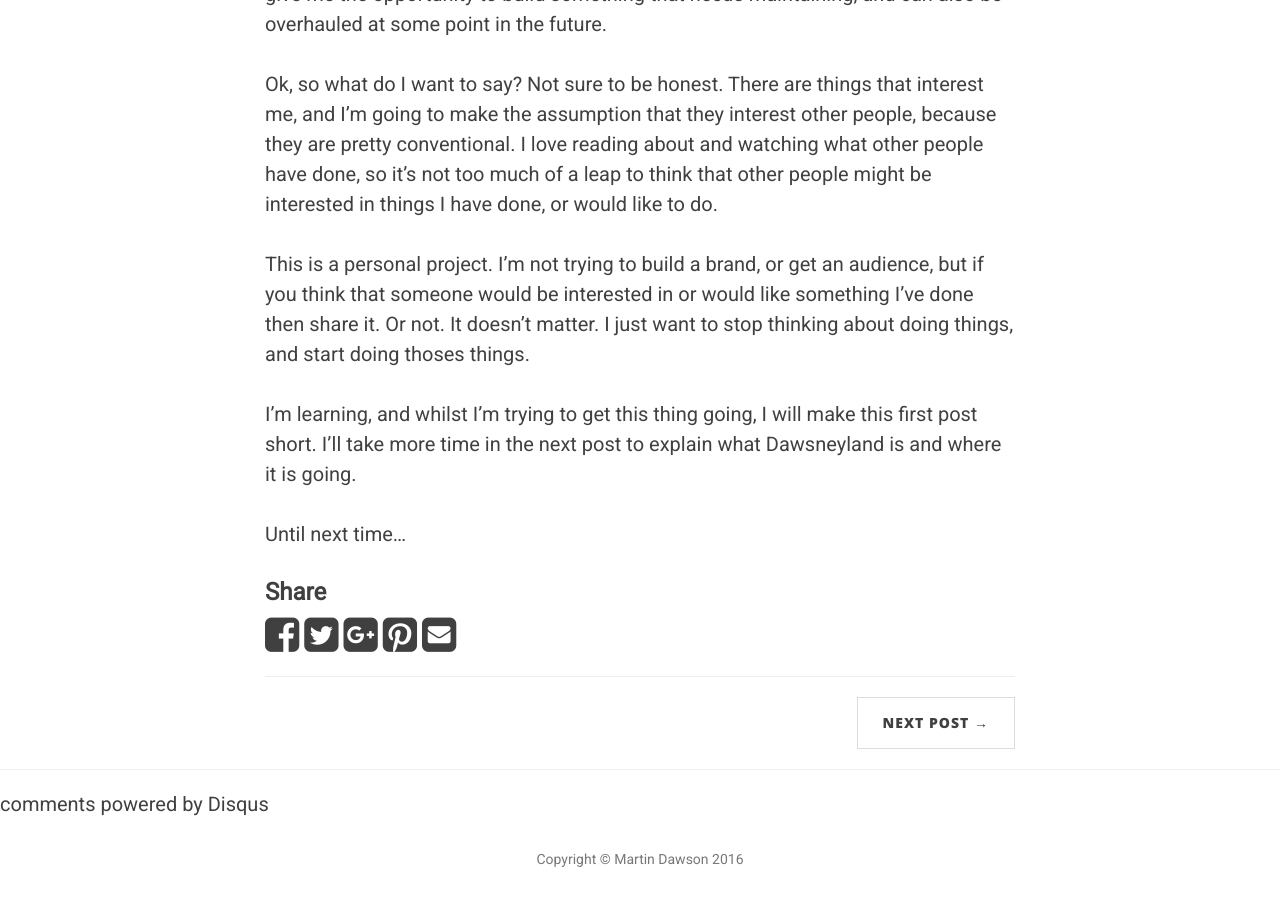
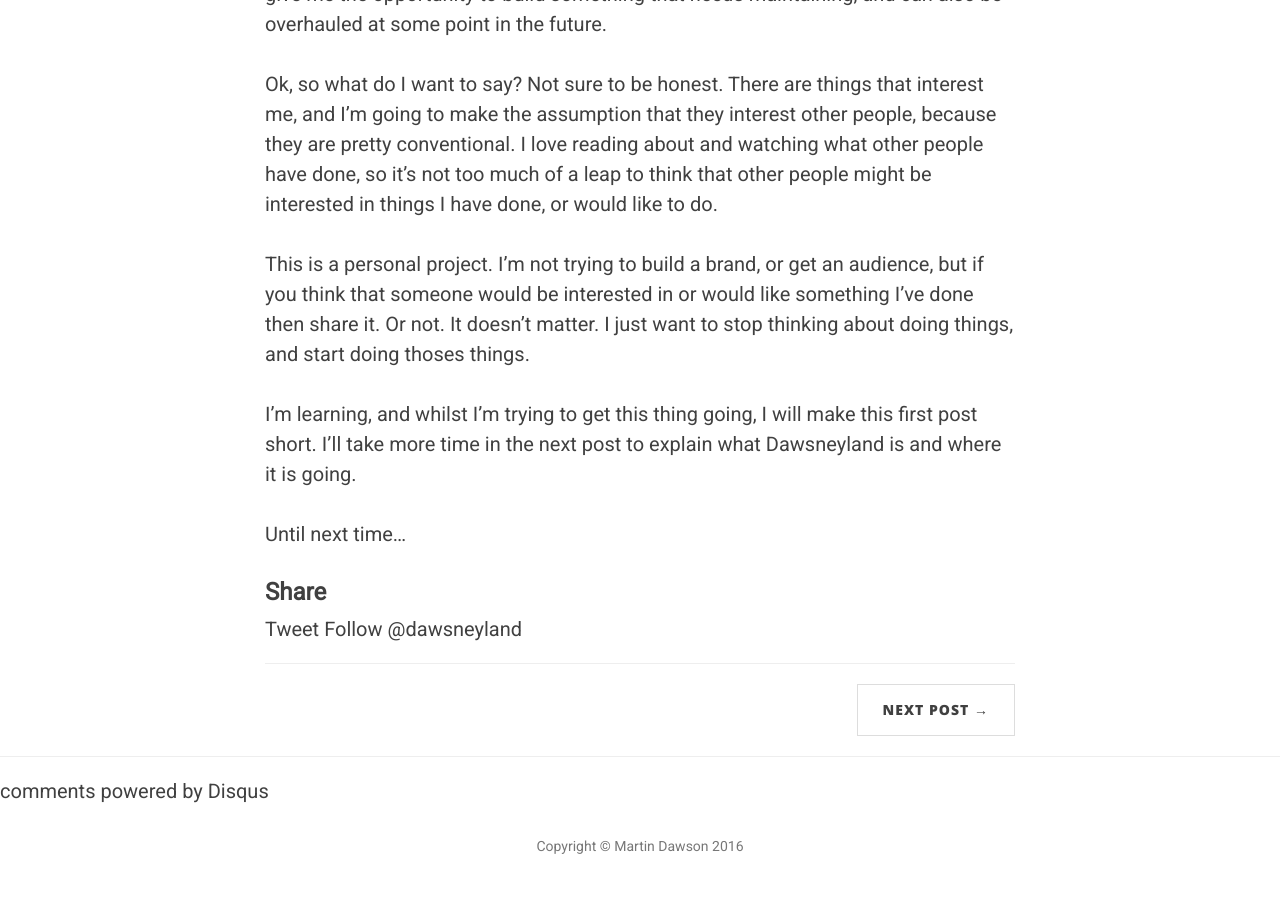
Before and after one commit to dawsneyland/formerdland, a Jekyll site: the page built from _posts/2016-02-03-time-to-begin.md, in a window 1280 px wide and 900 px high, scrolled down 877 px. Built offline with Jekyll 4.4.1, drawn with Linux system fonts in a browser that asks for light colours; nearby versions of some CDN libraries; comment, search, counter and statistics services are not loaded.

Commit message:
Update share.html

```diff
--- a/_includes/share.html
+++ b/_includes/share.html
@@ -1,4 +1,9 @@
 <h3>Share</h3>
+<a href="https://twitter.com/share" class="twitter-share-button" data-via="dawsneyland" data-size="large">Tweet</a>
+<script>!function(d,s,id){var js,fjs=d.getElementsByTagName(s)[0],p=/^http:/.test(d.location)?'http':'https';if(!d.getElementById(id)){js=d.createElement(s);js.id=id;js.src=p+'://platform.twitter.com/widgets.js';fjs.parentNode.insertBefore(js,fjs);}}(document, 'script', 'twitter-wjs');</script>
+<a href="https://twitter.com/dawsneyland" class="twitter-follow-button" data-show-count="false" data-size="large">Follow @dawsneyland</a>
+<script>!function(d,s,id){var js,fjs=d.getElementsByTagName(s)[0],p=/^http:/.test(d.location)?'http':'https';if(!d.getElementById(id)){js=d.createElement(s);js.id=id;js.src=p+'://platform.twitter.com/widgets.js';fjs.parentNode.insertBefore(js,fjs);}}(document, 'script', 'twitter-wjs');</script>
+<!--
 <ul class="share-buttons">
   <li><a href="https://www.facebook.com/sharer/sharer.php?u=http%3A%2F%2Fwww.dawsneyland.com&t=" target="_blank" title="Share on Facebook" onclick="window.open('https://www.facebook.com/sharer/sharer.php?u=' + encodeURIComponent(document.URL) + '&t=' + encodeURIComponent(document.URL)); return false;"><i class="fa fa-facebook-square fa-2x"></i></a></li>
   <li><a href="https://twitter.com/intent/tweet?source=http%3A%2F%2Fwww.dawsneyland.com&text=:%20http%3A%2F%2Fwww.dawsneyland.com&via=dawsneyland" target="_blank" title="Tweet" onclick="window.open('https://twitter.com/intent/tweet?text=' + encodeURIComponent(document.title) + ':%20' + encodeURIComponent(document.URL)); return false;"><i class="fa fa-twitter-square fa-2x"></i></a></li>
@@ -6,3 +11,4 @@
   <li><a href="http://pinterest.com/pin/create/button/?url=http%3A%2F%2Fwww.dawsneyland.com&description=" target="_blank" title="Pin it" onclick="window.open('http://pinterest.com/pin/create/button/?url=' + encodeURIComponent(document.URL) + '&description=' +  encodeURIComponent(document.title)); return false;"><i class="fa fa-pinterest-square fa-2x"></i></a></li>
   <li><a href="mailto:?subject=&body=:%20http%3A%2F%2Fwww.dawsneyland.com" target="_blank" title="Email" onclick="window.open('mailto:?subject=' + encodeURIComponent(document.title) + '&body=' +  encodeURIComponent(document.URL)); return false;"><i class="fa fa-envelope-square fa-2x"></i></a></li>
 </ul>
+-->
```
